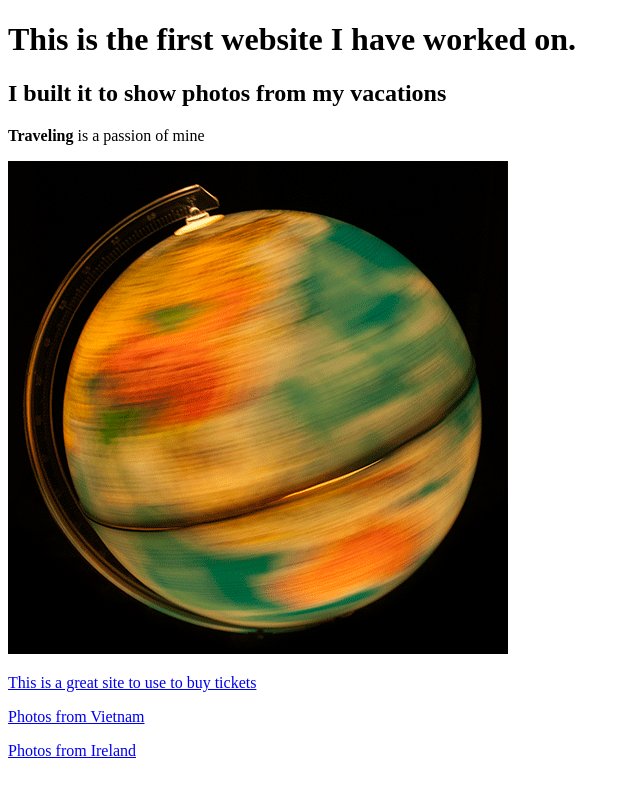
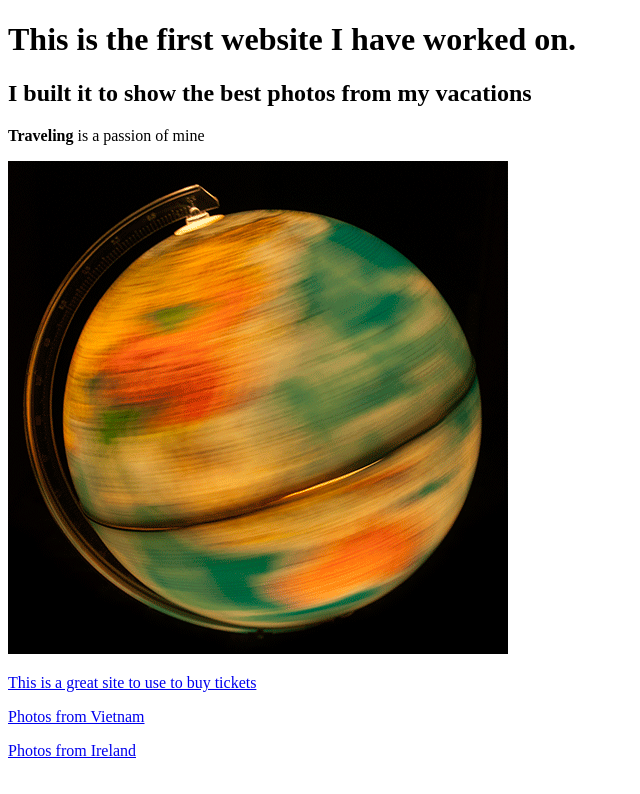
Before and after one commit to JBlanc1/JBlanc1.github.io, a plain HTML site: page index.html in a window 1280 px wide. Shown: the whole page, without its empty margins (0-640 px from the left). Drawn offline with Linux system fonts and the light colour scheme.

Commit message:
made the HS more descriptive

```diff
--- a/index.html
+++ b/index.html
@@ -5,7 +5,7 @@
   </head>
   <body>
     <h1>This is the first website I have worked on.</h1>
-    <h2>I built it to show photos from my vacations</h2>
+    <h2>I built it to show the best photos from my vacations</h2>
     <p><strong>Traveling</strong> is a passion of mine</p>
     <p><img src="Globe.gif"></p>
     <p><a href="http://kayak.com">This is a great site to use to buy tickets</a></p>
```
